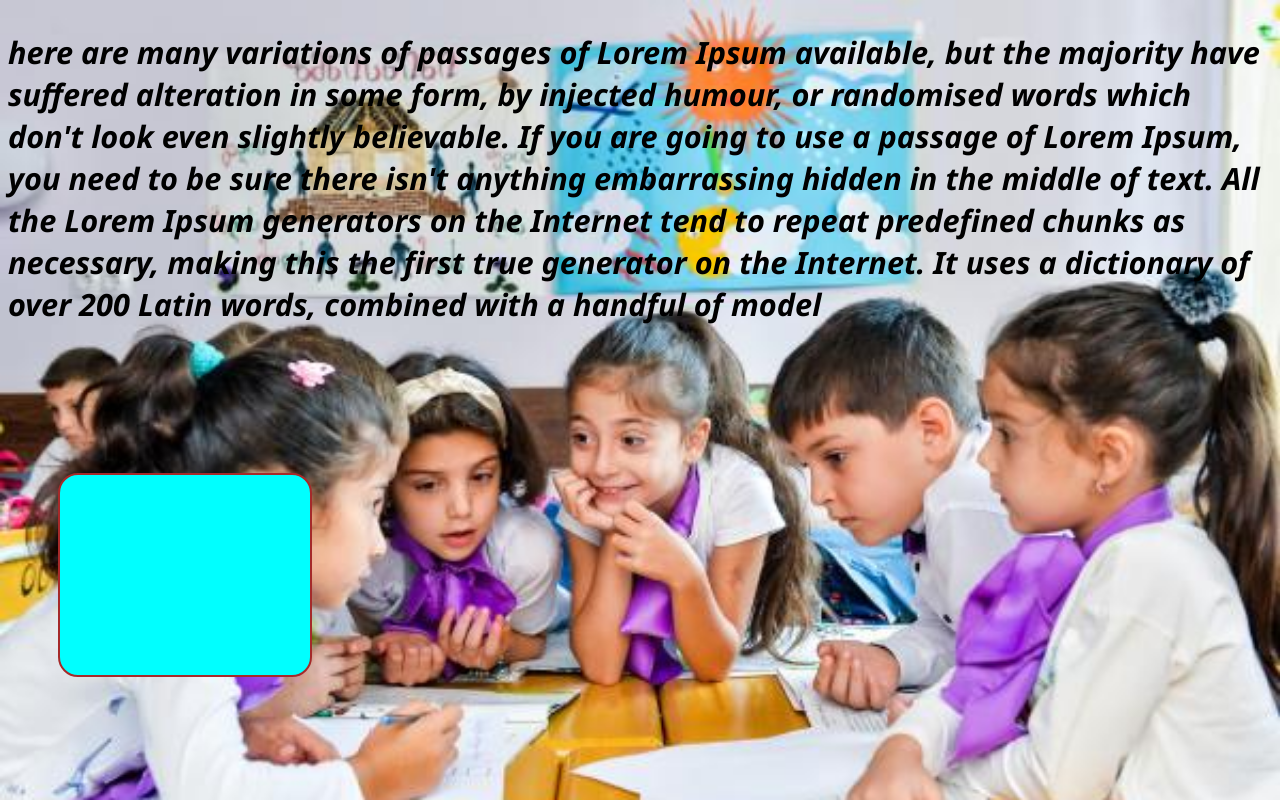
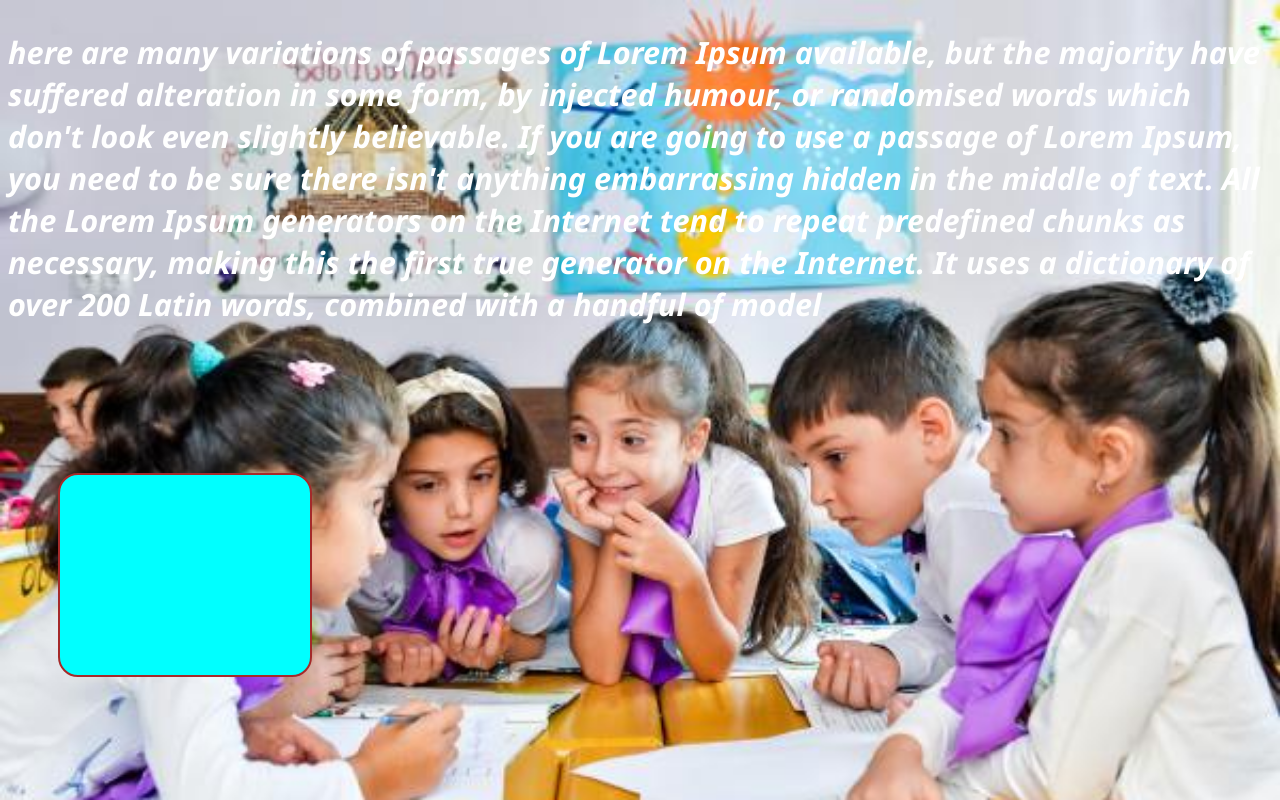
Before and after one commit to abdulrehman192/Web-Practise-CIT-B, a plain HTML site: page lecturecss3.html in a window 1280 px wide. In both pictures the pointer is over the element 640 px from the left and 177 px from the top of the page. Drawn offline with Linux system fonts and the light colour scheme.

Commit message:
lecture 4

```diff
--- a/css/style2.css
+++ b/css/style2.css
@@ -4,6 +4,10 @@ p {
     font-weight: 600;
     font-style: oblique;
     font: 25px sans-serif bold;
+}
+
+p:hover {
+    color: white;
 }
 
 body {
```
Also changed, not shown: lecturecss3.html (+2 -0 lines).
